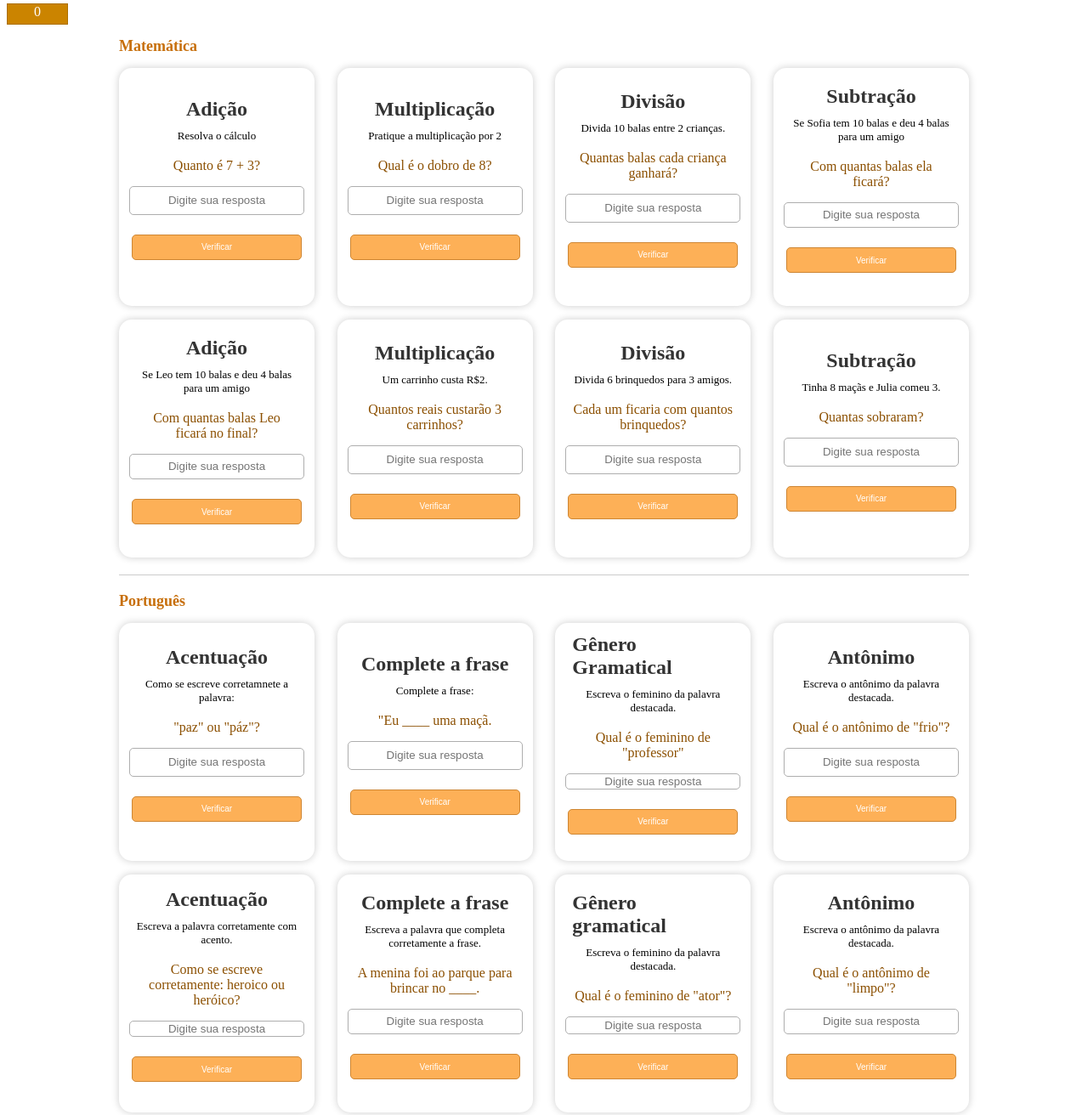
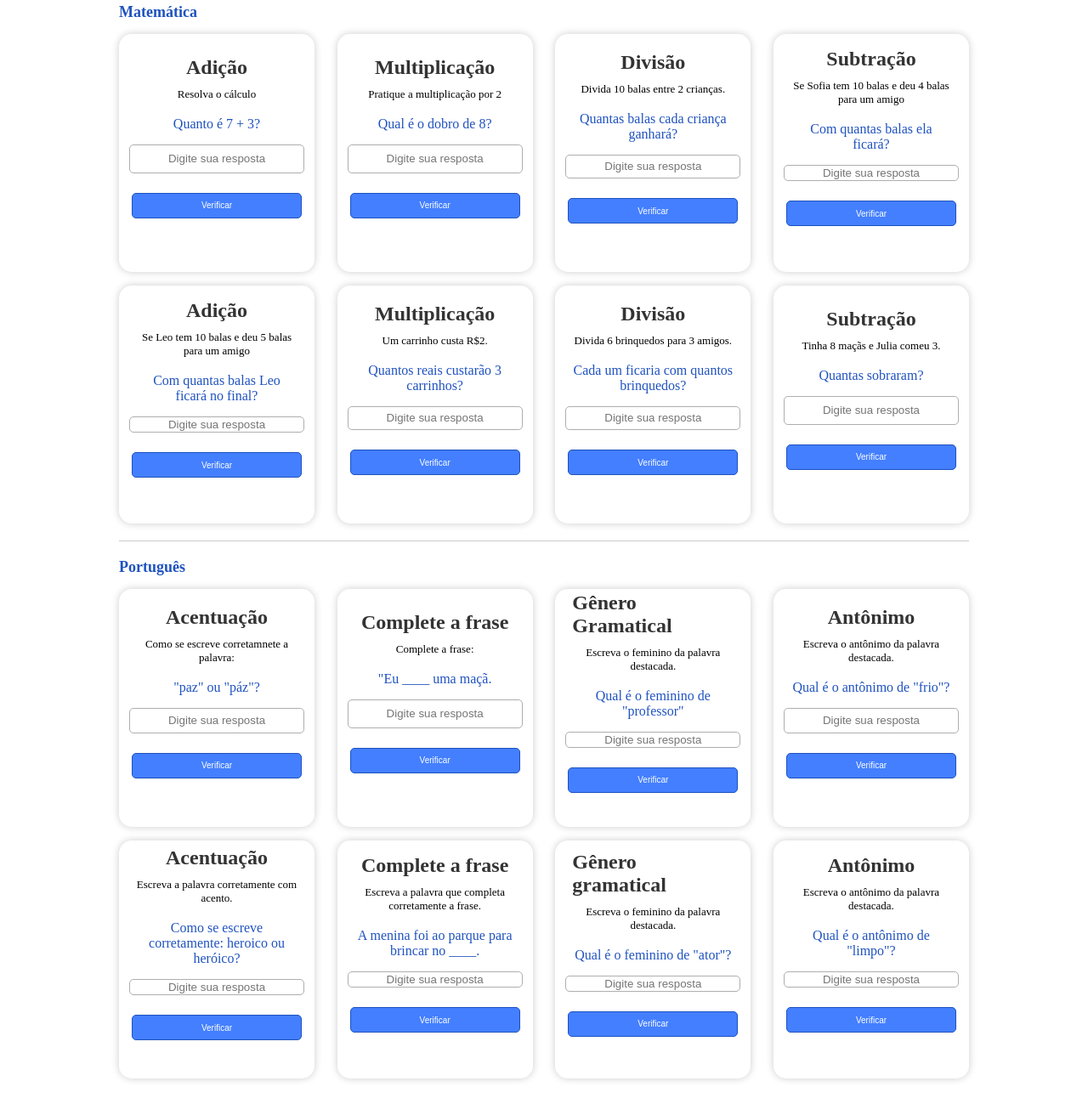
Before and after one commit to BelleSombrio/Projeto, a plain HTML site: page index.html in a window 1280 px wide. Shown: the part 158-1470 px from the top of the page at 85% size. After the commit the page ends 1435 px from the top, so only its background shows below. Drawn offline with Linux system fonts and the light colour scheme.

Commit message:
Add files via upload

```diff
--- a/index.html
+++ b/index.html
@@ -6,7 +6,7 @@
     <meta name="viewport" content="width=device-width, initial-scale=1.0">
     <title>Projeto</title>
     <link rel="stylesheet" href="style.css">
-    <script src="scripth.js"></script>
+    <script src="scripth.js" defer></script>
 </head>
 
 <body>
@@ -17,91 +17,98 @@
         </div>
     </header>
 
-    <div id="contador" class="contador">0</div>
 
     <div class="caixinhas">
 
         <h2 class="texto-caixinha">Matemática</h2>
         <div class="grupo">
 
-            <div class="container">
+            <div class="container" id="container1">
                 <h2>Adição</h2>
                 <p class="explicacao">Resolva o cálculo</p>
-                <p class="pergunta">Quanto é 7 + 3?</p>
+                <p class="pergunta" id="pergunta1">Quanto é 7 + 3?</p>
                 <input type="text" class="resposta" id="resposta1" placeholder="Digite sua resposta">
                 <br>
-                <button class="responder" onclick="verificarResposta('resposta1', '10')">Verificar</button>
+                <button class="responder" onclick="verificarResposta('resposta1')">Verificar</button>
                 <p class="mensagem" id="mensagem1"></p>
+                <p class="parabens" id="parabens1"></p> <!-- Mensagem de parabéns -->
             </div>
 
-            <div class="container">
+            <div class="container" id="container2">
                 <h2>Multiplicação</h2>
                 <p class="explicacao">Pratique a multiplicação por 2</p>
-                <p class="pergunta">Qual é o dobro de 8?</p>
+                <p class="pergunta" id="pergunta2">Qual é o dobro de 8?</p>
                 <input type="text" class="resposta" id="resposta2" placeholder="Digite sua resposta">
                 <br>
-                <button class="responder" onclick="verificarResposta('resposta2', '16')">Verificar</button>
+                <button class="responder" onclick="verificarResposta('resposta2')">Verificar</button>
                 <p class="mensagem" id="mensagem2"></p>
+                <p class="parabens" id="parabens2"></p> <!-- Mensagem de parabéns -->
             </div>
 
-            <div class="container">
+            <div class="container" id="container3">
                 <h2>Divisão</h2>
                 <p class="explicacao">Divida 10 balas entre 2 crianças.</p>
-                <p class="pergunta">Quantas balas cada criança ganhará?</p>
+                <p class="pergunta" id="pergunta3">Quantas balas cada criança ganhará?</p>
                 <input type="text" class="resposta" id="resposta3" placeholder="Digite sua resposta">
                 <br>
-                <button class="responder" onclick="verificarResposta('resposta3','5')">Verificar</button>
+                <button class="responder" onclick="verificarResposta('resposta3')">Verificar</button>
                 <p class="mensagem" id="mensagem3"></p>
+                <p class="parabens" id="parabens3"></p> <!-- Mensagem de parabéns -->
             </div>
 
-            <div class="container">
+            <div class="container" id="container4">
                 <h2>Subtração</h2>
                 <p class="explicacao">Se Sofia tem 10 balas e deu 4 balas para um amigo</p>
-                <p class="pergunta">Com quantas balas ela ficará?</p>
+                <p class="pergunta" id="pergunta4">Com quantas balas ela ficará?</p>
                 <input type="text" class="resposta" id="resposta4" placeholder="Digite sua resposta">
                 <br>
-                <button class="responder" onclick="verificarResposta('resposta4','6')">Verificar</button>
+                <button class="responder" onclick="verificarResposta('resposta4')">Verificar</button>
                 <p class="mensagem" id="mensagem4"></p>
+                <p class="parabens" id="parabens4"></p> <!-- Mensagem de parabéns -->
             </div>
 
-            <div class="container">
+            <div class="container" id="container5">
                 <h2>Adição</h2>
-                <p class="explicacao">Se Leo tem 10 balas e deu 4 balas para um amigo</p>
-                <p class="pergunta">Com quantas balas Leo ficará no final?</p>
+                <p class="explicacao">Se Leo tem 10 balas e deu 5 balas para um amigo</p>
+                <p class="pergunta" id="pergunta5">Com quantas balas Leo ficará no final?</p>
                 <input type="text" class="resposta" id="resposta5" placeholder="Digite sua resposta">
                 <br>
-                <button class="responder" onclick="verificarResposta('resposta5','6')">Verificar</button>
+                <button class="responder" onclick="verificarResposta('resposta5')">Verificar</button>
                 <p class="mensagem" id="mensagem5"></p>
+                <p class="parabens" id="parabens5"></p> <!-- Mensagem de parabéns -->
             </div>
 
-            <div class="container">
+            <div class="container" id="container6">
                 <h2>Multiplicação</h2>
                 <p class="explicacao">Um carrinho custa R$2.</p>
-                <p class="pergunta">Quantos reais custarão 3 carrinhos?</p>
+                <p class="pergunta" id="pergunta6">Quantos reais custarão 3 carrinhos?</p>
                 <input type="text" class="resposta" id="resposta6" placeholder="Digite sua resposta">
                 <br>
-                <button class="responder" onclick="verificarResposta('resposta6','6')">Verificar</button>
+                <button class="responder" onclick="verificarResposta('resposta6')">Verificar</button>
                 <p class="mensagem" id="mensagem6"></p>
+                <p class="parabens" id="parabens6"></p> <!-- Mensagem de parabéns -->
             </div>
 
-            <div class="container">
+            <div class="container" id="container7">
                 <h2>Divisão</h2>
                 <p class="explicacao">Divida 6 brinquedos para 3 amigos.</p>
-                <p class="pergunta">Cada um ficaria com quantos brinquedos?</p>
+                <p class="pergunta" id="pergunta7">Cada um ficaria com quantos brinquedos?</p>
                 <input type="text" class="resposta" id="resposta7" placeholder="Digite sua resposta">
                 <br>
-                <button class="responder" onclick="verificarResposta('resposta7','2')">Verificar</button>
+                <button class="responder" onclick="verificarResposta('resposta7')">Verificar</button>
                 <p class="mensagem" id="mensagem7"></p>
+                <p class="parabens" id="parabens7"></p> <!-- Mensagem de parabéns -->
             </div>
 
-            <div class="container">
+            <div class="container" id="container8">
                 <h2>Subtração</h2>
                 <p class="explicacao">Tinha 8 maçãs e Julia comeu 3.</p>
-                <p class="pergunta">Quantas sobraram?</p>
+                <p class="pergunta" id="pergunta8">Quantas sobraram?</p>
                 <input type="text" class="resposta" id="resposta8" placeholder="Digite sua resposta">
                 <br>
-                <button class="responder" onclick="verificarResposta('resposta8','5' )">Verificar</button>
+                <button class="responder" onclick="verificarRespostaNivel('resposta8')">Verificar</button>
                 <p class="mensagem" id="mensagem8"></p>
+                <p class="parabens" id="parabens8"></p> <!-- Mensagem de parabéns -->
             </div>
 
         </div>
@@ -111,84 +118,92 @@
         <h2 class="texto-caixinha">Português</h2>
         <div class="grupo">
 
-            <div class="container">
+            <div class="container" id="container9">
                 <h2>Acentuação</h2>
                 <p class="explicacao">Como se escreve corretamnete a palavra:</p>
-                <p class="pergunta">"paz" ou "páz"?</p>
-                <input type="text" class="resposta" id="resposta5" placeholder="Digite sua resposta">
+                <p class="pergunta" id="pergunta9">"paz" ou "páz"?</p>
+                <input type="text" class="resposta" id="resposta9" placeholder="Digite sua resposta">
                 <br>
-                <button class="responder" onclick="verificarResposta('resposta5','paz' )">Verificar</button>
-                <p class="mensagem" id="mensagem5"></p>
+                <button class="responder" onclick="verificarRespostaNivel('resposta9','paz')">Verificar</button>
+                <p class="mensagem" id="mensagem9"></p>
+                <p class="parabens" id="parabens9"></p> <!-- Mensagem de parabéns -->
             </div>
 
-            <div class="container">
+            <div class="container" id="container10">
                 <h2>Complete a frase</h2>
                 <p class="explicacao">Complete a frase: </p>
-                <p class="pergunta">"Eu ____ uma maçã.</p>
-                <input type="text" class="resposta" id="resposta6" placeholder="Digite sua resposta">
+                <p class="pergunta" id="pergunta10">"Eu ____ uma maçã.</p>
+                <input type="text" class="resposta" id="resposta10" placeholder="Digite sua resposta">
                 <br>
-                <button class="responder" onclick="verificarResposta('resposta6','como' )">Verificar</button>
-                <p class="mensagem" id="mensagem6"></p>
+                <button class="responder" onclick="verificarRespostaNivel('resposta10','como' )">Verificar</button>
+                <p class="mensagem" id="mensagem10"></p>
+                <p class="parabens" id="parabens10"></p> <!-- Mensagem de parabéns -->
             </div>
 
-            <div class="container">
+            <div class="container" id="container11">
                 <h2>Gênero Gramatical</h2>
                 <p class="explicacao">Escreva o feminino da palavra destacada.</p>
-                <p class="pergunta">Qual é o feminino de "professor"</p>
-                <input type="text" class="resposta" id="resposta7" placeholder="Digite sua resposta">
+                <p class="pergunta" id="pergunta11">Qual é o feminino de "professor"</p>
+                <input type="text" class="resposta" id="resposta11" placeholder="Digite sua resposta">
                 <br>
-                <button class="responder" onclick="verificarResposta('resposta7','professora')">Verificar</button>
-                <p class="mensagem" id="mensagem7"></p>
+                <button class="responder" onclick="verificarRespostaNivel('resposta11','professora')">Verificar</button>
+                <p class="mensagem" id="mensagem11"></p>
+                <p class="parabens" id="parabens11"></p> <!-- Mensagem de parabéns -->
             </div>
 
-            <div class="container">
+            <div class="container" id="container12">
                 <h2>Antônimo</h2>
                 <p class="explicacao">Escreva o antônimo da palavra destacada.</p>
-                <p class="pergunta"> Qual é o antônimo de "frio"?</p>
-                <input type="text" class="resposta" id="resposta8" placeholder="Digite sua resposta">
+                <p class="pergunta" id="pergunta12"> Qual é o antônimo de "frio"?</p>
+                <input type="text" class="resposta" id="resposta12" placeholder="Digite sua resposta">
                 <br>
-                <button class="responder" onclick="verificarResposta('resposta8','quente')">Verificar</button>
-                <p class="mensagem" id="mensagem8"></p>
+                <button class="responder" onclick="verificarRespostaNivel('resposta12','quente')">Verificar</button>
+                <p class="mensagem" id="mensagem12"></p>
+                <p class="parabens" id="parabens12"></p> <!-- Mensagem de parabéns -->
             </div>
 
-            <div class="container">
+            <div class="container" id="container13">
                 <h2>Acentuação</h2>
                 <p class="explicacao">Escreva a palavra corretamente com acento.</p>
-                <p class="pergunta"> Como se escreve corretamente: heroico ou heróico?</p>
-                <input type="text" class="resposta" id="resposta8" placeholder="Digite sua resposta">
+                <p class="pergunta" id="pergunta13"> Como se escreve corretamente: heroico ou heróico?</p>
+                <input type="text" class="resposta" id="resposta13" placeholder="Digite sua resposta">
                 <br>
-                <button class="responder" onclick="verificarResposta('resposta8','heróico')">Verificar</button>
-                <p class="mensagem" id="mensagem8"></p>
+                <button class="responder" onclick="verificarRespostaNivel('resposta13','heróico')">Verificar</button>
+                <p class="mensagem" id="mensagem13"></p>
+                <p class="parabens" id="parabens13"></p> <!-- Mensagem de parabéns -->
             </div>
 
-            <div class="container">
+            <div class="container" id="container14">
                 <h2>Complete a frase</h2>
                 <p class="explicacao">Escreva a palavra que completa corretamente a frase.</p>
-                <p class="pergunta"> A menina foi ao parque para brincar no ____.</p>
-                <input type="text" class="resposta" id="resposta8" placeholder="Digite sua resposta">
+                <p class="pergunta" id="pergunta14"> A menina foi ao parque para brincar no ____.</p>
+                <input type="text" class="resposta" id="resposta14" placeholder="Digite sua resposta">
                 <br>
-                <button class="responder" onclick="verificarResposta('resposta8','balanço')">Verificar</button>
-                <p class="mensagem" id="mensagem8"></p>
+                <button class="responder" onclick="verificarRespostaNivel('resposta14','balanço')">Verificar</button>
+                <p class="mensagem" id="mensagem14"></p>
+                <p class="parabens" id="parabens14"></p> <!-- Mensagem de parabéns -->
             </div>
 
-            <div class="container">
+            <div class="container" id="container15">
                 <h2>Gênero gramatical</h2>
                 <p class="explicacao">Escreva o feminino da palavra destacada.</p>
-                <p class="pergunta"> Qual é o feminino de "ator"?</p>
-                <input type="text" class="resposta" id="resposta8" placeholder="Digite sua resposta">
+                <p class="pergunta" id="pergunta15"> Qual é o feminino de "ator"?</p>
+                <input type="text" class="resposta" id="resposta15" placeholder="Digite sua resposta">
                 <br>
-                <button class="responder" onclick="verificarResposta('resposta8','atriz')">Verificar</button>
-                <p class="mensagem" id="mensagem8"></p>
+                <button class="responder" onclick="verificarRespostaNivel('resposta15','atriz')">Verificar</button>
+                <p class="mensagem" id="mensagem15"></p>
+                <p class="parabens" id="parabens15"></p> <!-- Mensagem de parabéns -->
             </div>
 
-            <div class="container">
+            <div class="container" id="container16">
                 <h2>Antônimo</h2>
                 <p class="explicacao">Escreva o antônimo da palavra destacada.</p>
-                <p class="pergunta"> Qual é o antônimo de "limpo"?</p>
-                <input type="text" class="resposta" id="resposta8" placeholder="Digite sua resposta">
+                <p class="pergunta" id="pergunta16"> Qual é o antônimo de "limpo"?</p>
+                <input type="text" class="resposta" id="resposta16" placeholder="Digite sua resposta">
                 <br>
-                <button class="responder" onclick="verificarResposta('resposta8','sujo')">Verificar</button>
-                <p class="mensagem" id="mensagem8"></p>
+                <button class="responder" onclick="verificarRespostaNivel('resposta16','sujo')">Verificar</button>
+                <p class="mensagem" id="mensagem16"></p>
+                <p class="parabens" id="parabens16"></p> <!-- Mensagem de parabéns -->
             </div>
         </div>
     </div>
--- a/style.css
+++ b/style.css
@@ -1,5 +1,5 @@
 header {
-    background-color: rgb(255, 159, 49);
+    background-color: rgb(67, 127, 255);
     text-align: center;
     margin-bottom: 30px;
 }
@@ -54,13 +54,13 @@ p {
 }
 
 .responder {
-    background-color:  rgb(253, 176, 87);
+    background-color:  rgb(67, 127, 255);
     color: white;
     height: 30px;
     width: 200px;
     min-width: 200px; /* Garantindo que a largura mínima seja 220px */
     min-height: 30px; /* Garantindo que a altura mínima seja 40px */
-    border: 1px solid rgb(206, 134, 51);
+    border: 1px solid rgb(31, 82, 191);
     font-size: x-small;
     border-radius: 5px;
     margin-top: 5px;
@@ -74,7 +74,7 @@ p {
 
 .container .pergunta {
     font-size: medium;
-    color: rgb(139, 79, 0);
+    color: rgb(31, 82, 191);
     text-align: center;
     margin-bottom: 15px;
 }
@@ -91,7 +91,7 @@ p {
 
 .texto-caixinha {
     font-size:large;
-    color: rgb(199, 111, 11);
+    color: rgb(31, 82, 191);
 
 }
 
@@ -102,8 +102,8 @@ hr {
 }
 
 .contador {
-    background-color: rgb(203, 132, 0);
-    border: 1px solid  rgb(171, 111, 0);
+    background-color: rgb(31, 82, 191);
+    border: 1px solid  rgb(12, 52, 138);
     height: 23px;
     width: 70px;
     text-align: center;
```
Also changed, not shown: scripth.js (+47 -15 lines).
